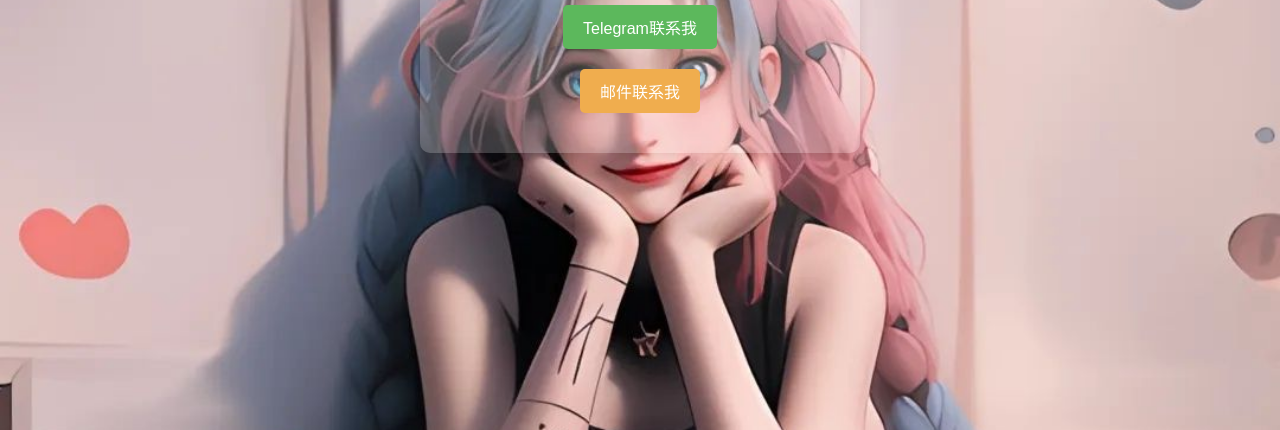
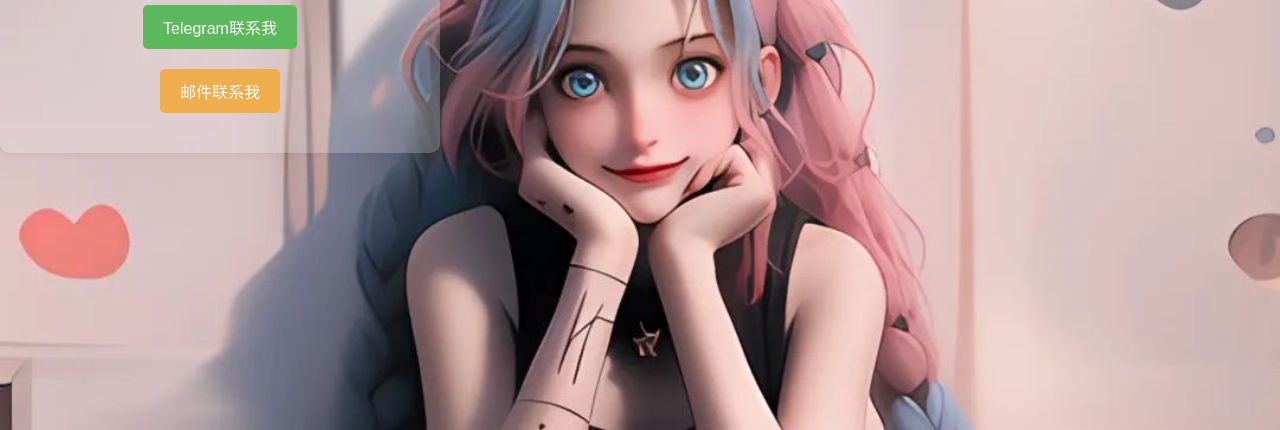
Before and after one commit to Lincorn/repo, a plain HTML site: page problems.html in a window 1280 px wide. Shown: the part 370-800 px from the top of the page. Drawn offline with Linux system fonts and the light colour scheme.

Commit message:
Update problems.html

```diff
--- a/problems.html
+++ b/problems.html
@@ -23,7 +23,7 @@
             background-attachment: fixed; /* 固定背景 */
             display: flex;
             justify-content: center;
-            align-items: center;
+            align-items: flex-start; /* 修改这里从center改为flex-start */
             height: 100vh;
             flex-direction: column;
         }
@@ -35,7 +35,7 @@
             width: 80%;
             max-width: 400px;
             text-align: center; /* 所有文字居中 */
-            margin: auto; /* 自动边距 */
+            /* 去掉 margin: auto; 以防止自动上下居中 */
         }
         h1 {
             color: #333;
```
